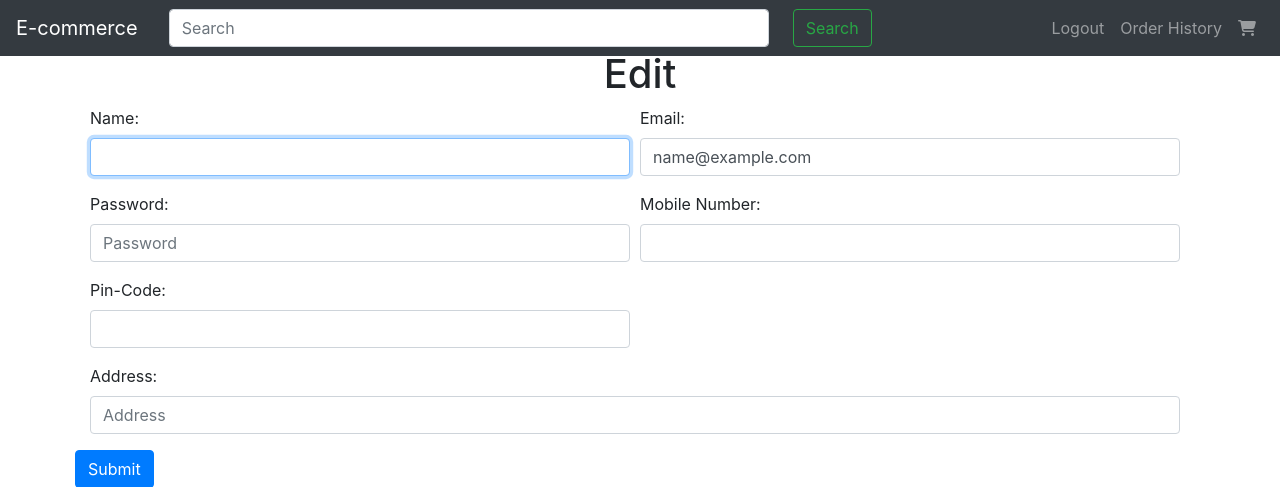
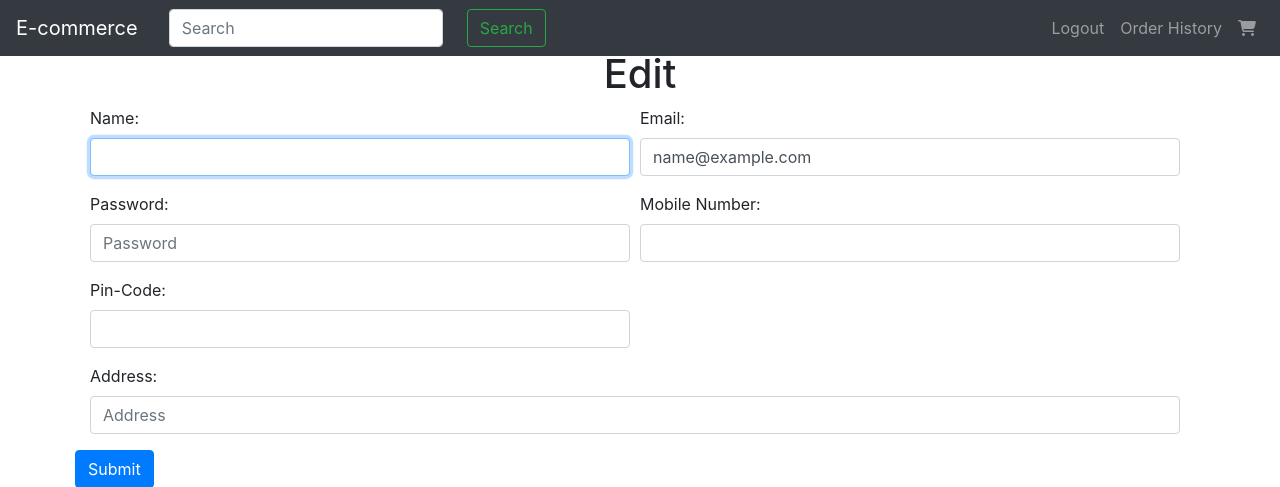
Before and after one commit to akshat2604/Ecommerce, a Node server app: page /edit in a window 1280 px wide. Shown: the top 487 px of the page. Run offline with Node 20, Linux system fonts and the light colour scheme; the visitor is signed in with stand-in values (Sample User, id 1); some libraries are stand-ins or nearby versions.

Commit message:
search bar width

```diff
--- a/index.js
+++ b/index.js
@@ -11,11 +11,11 @@ const express = require("express"),
     sql = require("./models/db"),
     bcrypt = require('bcryptjs');
 app.use(bodyParser.urlencoded({ extended: 'true' }));
+app.use(bodyParser.json());
 app.use(express.static(__dirname + "/public"));
 app.set("view engine", 'ejs');
 app.use(methodOverride("_method"));
 app.use(flash());
-app.use(bodyParser.json());
 app.use(require("express-session")({
     secret: "QWERTYUIOP",
     resave: false,
--- a/views/partials/header.ejs
+++ b/views/partials/header.ejs
@@ -20,7 +20,7 @@
         <div class="collapse navbar-collapse" id="collapsibleNavbar">
             <form action="/search" method="GET" class="form-inline col-md-8">
                 <input class="form-control mr-sm-4 " type="text" placeholder="Search" name="search"
-                    aria-placeholder="Search" style="width: 600px; max-width: 100%;">
+                    aria-placeholder="Search" style="width: auto; max-width: 80%;">
                 <button class="btn btn-outline-success my-2 my-sm-0" type="submit">Search</button>
             </form>
             <ul class="navbar-nav ml-auto">
```
